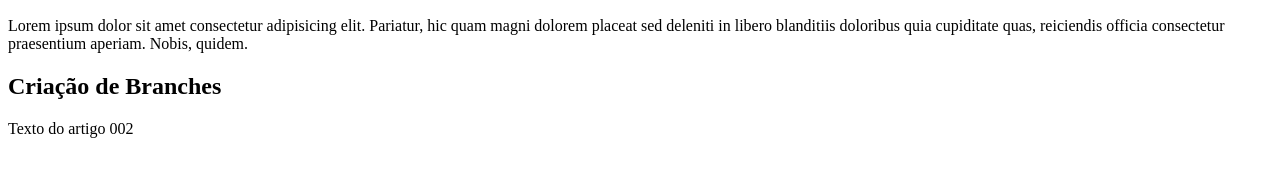
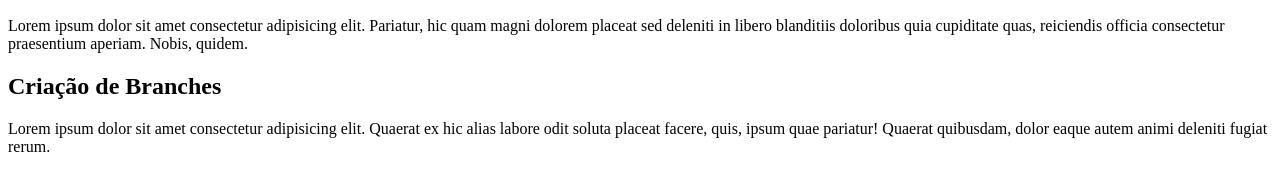
Before and after one commit to Kayo-Werter/projeto-site, a plain HTML site: page index.html in a window 1280 px wide. Shown: the part 110-300 px from the top of the page. Drawn offline with Linux system fonts and the light colour scheme.

Commit message:
atualização do conteúdo

```diff
--- a/index.html
+++ b/index.html
@@ -17,7 +17,7 @@
         </article>
         <article>
             <h2>Criação de Branches</h2>
-            <p>Texto do artigo 002</p>
+            <p>Lorem ipsum dolor sit amet consectetur adipisicing elit. Quaerat ex hic alias labore odit soluta placeat facere, quis, ipsum quae pariatur! Quaerat quibusdam, dolor eaque autem animi deleniti fugiat rerum.</p>
         </article>
     </main>
 </body>
```
